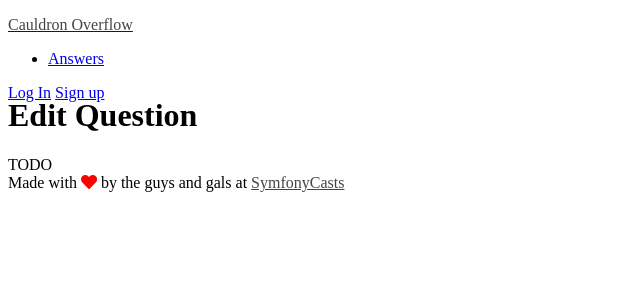
After one commit to armel-zeli/cauldron-overflow, a Symfony app: template templates/question/edit.html.twig in a window 1280 px wide. The commit adds this page. Shown: the top 300 px of the page, without its empty margins (0-640 px from the left). Run offline with Twig, Linux system fonts and the light colour scheme; the template is opened without the code that fills it, so the values that code supplies are empty; some libraries are stand-ins or nearby versions.

Commit message:
Deny access to edit page unless for the question owner

```diff
--- /dev/null
+++ b/templates/question/edit.html.twig
@@ -0,0 +1,13 @@
+{% extends 'base.html.twig' %}
+{% block title %}Edit Question: {{ question.name }}{% endblock %}
+{% block body %}
+    <div class="container">
+        <div class="row">
+            <div class="col-12">
+                <h1 class="my-4">Edit Question</h1>
+                <blockquote>{{ question.question }}</blockquote>
+                TODO
+            </div>
+        </div>
+    </div>
+{% endblock %}
--- a/templates/question/homepage.html.twig
+++ b/templates/question/homepage.html.twig
@@ -20,7 +20,7 @@
                 <div class="q-container p-4">
                     <div class="row">
                         <div class="col-2 text-center">
-                            <img src="{{ asset('images/tisha.png') }}" width="100" height="100">
+                            <img src="{{ question.owner.avatarUri }}" width="100" height="100" alt="{{ question.owner.displayName }} avatar">
                             <div class="d-block mt-3">
                                 <span>{{ question.votesString }} vote(s)</span>
                             </div>
@@ -33,7 +33,7 @@
                             <div class="q-display p-3">
                                 <i class="fa fa-quote-left mr-3"></i>
                                 <p class="d-inline">{{ question.question|parse_markdown}}</p>
-                                <p class="pt-4"><strong>--Tisha</strong></p>
+                                <p class="pt-4"><strong>--{{ question.owner.displayName }}</strong></p>
                             </div>
                         </div>
                     </div>
```
Also changed, not shown: src/Controller/QuestionController.php (+15 -0 lines), src/Entity/User.php (+8 -0 lines), templates/question/show.html.twig (+14 -5 lines).
